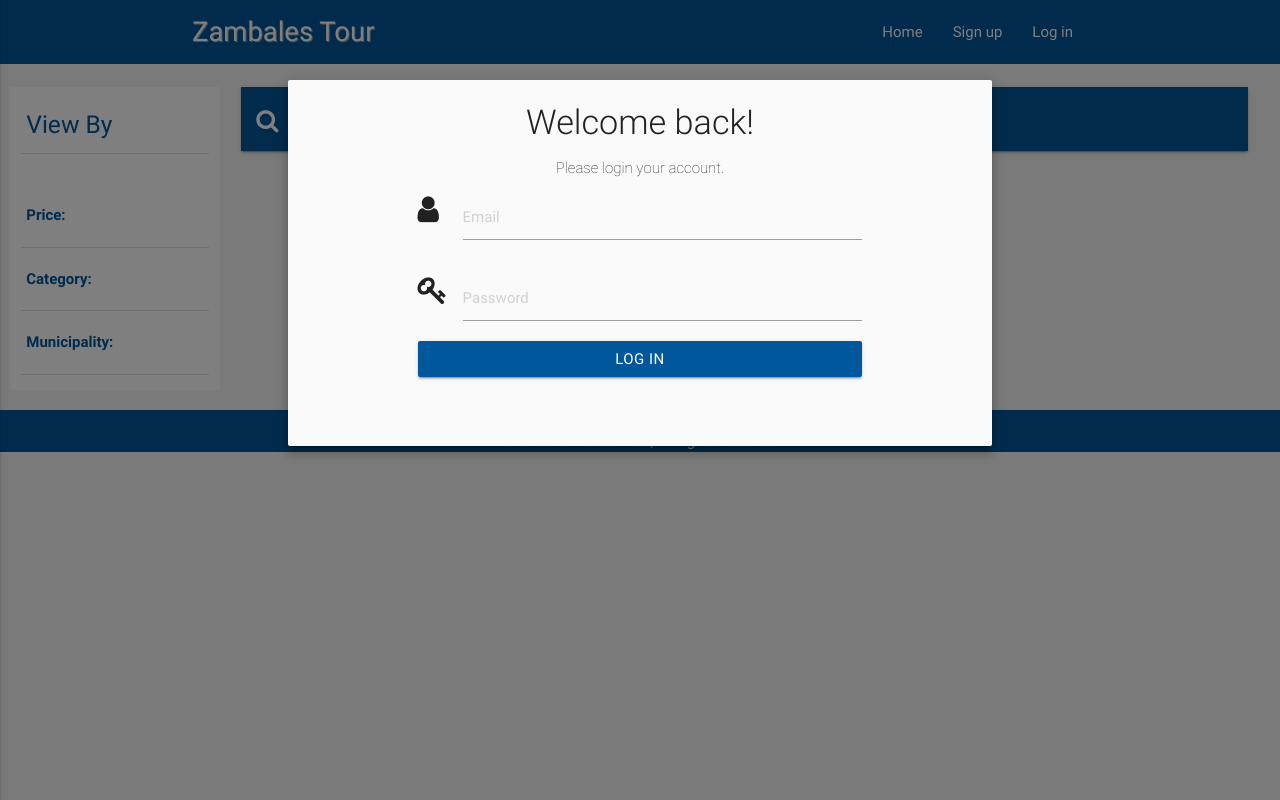
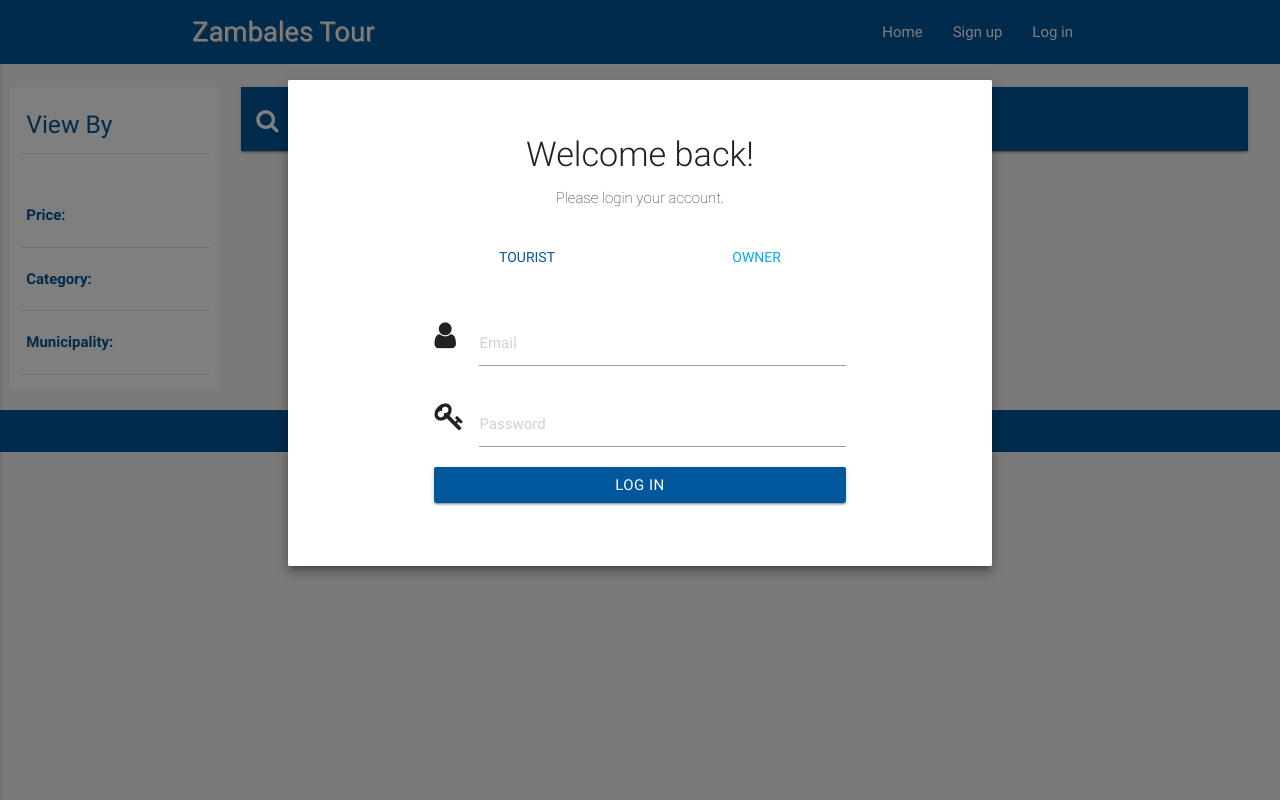
Before and after one commit to gerrybarron/MTourist4, a PHP site: page /destination.html in a window 1280 px wide, after a click on "Log in". Run offline with PHP 8.4, Linux system fonts and the light colour scheme; data that the repository does not hold is empty; some libraries are stand-ins or nearby versions.

Commit message:
Added new changes
Hide write reviews when user is a guest | added custom carousel | copy login/signup form for destination page

```diff
--- a/css/style.css
+++ b/css/style.css
@@ -681,3 +681,78 @@ body.poly-background{
 p{
     white-space: pre-line;
 }
+
+/* --FOR CUSTOM CAROUSEL-- */
+.mySlides {display: none;}
+.mySlides img {vertical-align: middle;}
+
+/* Slideshow container */
+.slideshow-container {
+  max-width: 1000px;
+  position: relative;
+  margin: auto;
+}
+
+/* Caption text */
+.text-slide {
+  color: #f2f2f2;
+  font-size: 15px;
+  padding: 8px 12px;
+  position: absolute;
+  bottom: 8px;
+  width: 100%;
+  text-align: center;
+}
+
+/* Number text (1/3 etc) */
+.numbertext {
+  color: #f2f2f2;
+  font-size: 12px;
+  padding: 8px 12px;
+  position: absolute;
+  top: 0;
+}
+
+/* The dots/bullets/indicators */
+.dot {
+  height: 15px;
+  width: 15px;
+  margin: 0 2px;
+  background-color: #bbb;
+  border-radius: 50%;
+  display: inline-block;
+  transition: background-color 0.6s ease;
+}
+
+.active-slide {
+  background-color: #717171;
+}
+
+/* Fading animation */
+.fade {
+  -webkit-animation-name: fade;
+  -webkit-animation-duration: 1.5s;
+  animation-name: fade;
+  animation-duration: 1.5s;
+}
+
+@-webkit-keyframes fade {
+  from {opacity: .4}
+  to {opacity: 1}
+}
+
+@keyframes fade {
+  from {opacity: .4}
+  to {opacity: 1}
+}
+
+/* On smaller screens, decrease text size */
+@media only screen and (max-width: 300px) {
+  .text-slide {font-size: 11px}
+}
+
+/* --END CUSTOM CAROUSEL-- */
+
+.hide{
+    display: none;
+}
--- a/destination.html
+++ b/destination.html
@@ -16,8 +16,6 @@
     <!--Import Google Icon Font-->
     <link href="https://fonts.googleapis.com/icon?family=Material+Icons" rel="stylesheet">
 
-    <!--Import materialize.css-->
-    <link type="text/css" rel="stylesheet" href="css/materialize.min.css"  media="screen,projection"/>
 
     <!-- Import rate css -->
     <link type="text/css" rel="stylesheet" href="css/jquery.rateyo.css"  media="screen,projection"/>
@@ -27,6 +25,8 @@
 
     <!-- Import fontawesome css -->
     <link type="text/css" rel="stylesheet" href="css/font-awesome.min.css"  media="screen,projection"/>
+    <!--Import materialize.css-->
+    <link type="text/css" rel="stylesheet" href="css/materialize.min.css"  media="screen,projection"/>
 
     <!-- Import Custom css -->
     <link type="text/css" rel="stylesheet" href="css/style.css"  media="screen,projection"/>
@@ -240,14 +240,26 @@
             </div>
         </div>
     </footer>
+
     <!-- loginModal Structure -->
     <div id="loginModal" class="modal">
-        <div class="modal-content container">
-            <form id="login_form" method="post" name="login_form">
+        <div class="modal-content white">
+            <div class="card z-depth-0">
+                <div class="card-content">
                     <!-- <br> -->
                     <h4 class="center light">Welcome back!</h4>
                     <p class="center thin">Please login your account.</p>
                     <p id="err-msg" class="red-text center thin"></p>
+                </div>
+                <div class="card-tabs container">
+                    <ul class="tabs tabs-fixed-width">
+                        <li class="tab"><a class="active" href="#tabTourist2">Tourist</a></li>
+                        <li class="tab"><a href="#tabOwner2">Owner</a></li>
+                    </ul>
+                </div>
+                <div class="card-content container">
+                    <div id="tabTourist2">
+                        <form id="login_form" method="post" name="login_form">
                             <div class="">
                                 <div class="input-field">
                                     <i class="fa fa-user prefix"></i>
@@ -259,39 +271,120 @@
                                 </div>
                             </div>
                             <button id="btn-login" type="submit" name="login" value="log in" class="waves-effect waves-light btn block light-blue darken-4">Log in</button>
-                <br>
-                <br>
-
-                <br>
                         </form>
+                    </div>
+                    <div id="tabOwner2">
+                        <form id="login_form2" method="post" name="login_form2">
+                            <div class="">
+                                <div class="input-field">
+                                    <i class="fa fa-user prefix"></i>
+                                    <input id="owner_email2" type="email" class="validate" name="owner_email2" placeholder="Email">
+                                </div>
+                                <div class="input-field">
+                                    <i class="fa fa-key prefix"></i>
+                                    <input id="owner_password3" type="password" class="validate" name="owner_password3" placeholder="Password">
+                                </div>
+                            </div>
+                            <button id="btn-owner-login" type="submit" name="owner-login" value="log in" class="waves-effect waves-light btn block light-blue darken-4">Log in</button>
+                        </form>
+                    </div>
+                </div>
+            </div>
         </div>
     </div>
 
     <!-- regModal Structure -->
     <div id="regModal" class="modal">
-        <div class="modal-content container">
-            <form id="reg_form" method="post" name="reg_form">
+            <div class="modal-content white">
+                <div class="card z-depth-0">
+                    <div class="card-content">
                         <!-- <br> -->
                         <h4 class="center thin">Create an account!</h4>
+                        <hr>
                         <p id="err-msg2" class="red-text center thin"></p>
                         <p id="scc-msg" class="green-text center thin"></p>
-                <div class="">
-                    <div class="input-field">
+                    </div>
+                    <div class="card-tabs">
+                        <ul class="tabs tabs-fixed-width">
+                            <li class="tab"><a class="active" href="#tabTourist">Tourist</a></li>
+                            <li class="tab"><a href="#tabOwner">Owner</a></li>
+                        </ul>
+                    </div>
+                    <div class="card-content">
+                        <div id="tabTourist">
+                            <form id="reg_form" method="post" name="reg_form">
+                                <div class="row">
+                                    <div class="input-field col l6 s12">
                                         <i class="fa fa-user prefix"></i>
+                                        <input id="fname2" type="text" class="validate" name="fname2" placeholder="First name">
+                                    </div>
+                                    <div class="input-field col l6 s12">
+                                        <i class="fa fa-user prefix"></i>
+                                        <input id="lname2" type="text" class="validate" name="lname2" placeholder="Last name">
+                                    </div>
+                                    <div class="input-field col l6 s12">
+                                        <i class="fa fa-envelope prefix"></i>
                                         <input id="usrnm2" type="email" class="validate" name="username2" placeholder="Email">
                                     </div>
-                    <div class="input-field">
+                                    <div class="input-field col l6 s12">
+                                        <i class="fa fa-phone prefix"></i>
+                                        <input id="cnum2" type="text" class="validate" name="cnum2" placeholder="Contact No.">
+                                    </div>
+                                    <div class="input-field col l6 s12">
                                         <i class="fa fa-key prefix"></i>
                                         <input id="psswrd2" type="password" class="validate" name="password2" placeholder="Password">
                                     </div>
-                    <div class="input-field">
+                                    <div class="input-field col l6 s12">
                                         <i class="fa fa-key prefix"></i>
                                         <input id="psswrd3" type="password" class="validate" name="password3" placeholder="Repeat password">
                                     </div>
                                 </div>
-                <a id="btn-register" name="register" class="waves-effect waves-light btn block light-blue darken-4"  onclick="signupform()">Sign up</a>
 
+                                <button id="btn-register" type="submit" name="register" class="waves-effect waves-light btn block light-blue darken-4">Sign up</button>
                             </form>
+                        </div>
+                        <div id="tabOwner">
+                            <form id="reg_form_owner" method="post" name="reg_form_owner">
+                                <div class="row">
+                                    <div class="input-field col l6 s12">
+                                        <i class="fa fa-user prefix"></i>
+                                        <input id="owner_username" type="text" class="validate" name="owner_username" placeholder="Username">
+                                    </div>
+                                    <div class="input-field col l6 s12">
+                                        <i class="fa fa-envelope prefix"></i>
+                                        <input id="owner_email" type="email" class="validate" name="owner_email" placeholder="Email">
+                                    </div>
+                                    <div class="input-field col l6 s12">
+                                        <i class="fa fa-user prefix"></i>
+                                        <input id="owner_name" type="text" class="validate" name="owner_name" placeholder="Full name">
+                                    </div>
+                                    <div class="input-field col l6 s12">
+                                        <i class="fa fa-phone prefix"></i>
+                                        <input id="owner_contact" type="text" class="validate" name="owner_contact" placeholder="Contact No.">
+                                    </div>
+                                    <div class="input-field col l6 s12">
+                                        <i class="fa fa-building prefix"></i>
+                                        <input id="owner_bName" type="text" class="validate" name="owner_bName" placeholder="Business Name">
+                                    </div>
+                                    <div class="input-field col l6 s12">
+                                        <i class="fa fa-building prefix"></i>
+                                        <input id="owner_bAddress" type="text" class="validate" name="owner_bAddress" placeholder="Business Address">
+                                    </div>
+                                    <div class="input-field col l6 s12">
+                                        <i class="fa fa-key prefix"></i>
+                                        <input id="owner_password" type="password" class="validate" name="owner_password" placeholder="Password">
+                                    </div>
+                                    <div class="input-field col l6 s12">
+                                        <i class="fa fa-key prefix"></i>
+                                        <input id="owner_password2" type="password" class="validate" name="owner_password2" placeholder="Repeat password">
+                                    </div>
+                                </div>
+
+                                <button id="owner_btn_register" type="submit" name="register" class="waves-effect waves-light btn block light-blue darken-4">Sign up</button>
+                            </form>
+                        </div>
+                    </div>
+                </div>
             </div>
         </div>
 
@@ -529,5 +653,37 @@
             });
         });
     </script>
+    <script>
+        // FOR CUSTOM CAROUSEL SCRIPT
+        var slideIndex = 0;
+        showSlides();
+
+        function showSlides() {
+            var i;
+            var slides = document.getElementsByClassName("mySlides");
+            var dots = document.getElementsByClassName("dot");
+            for (i = 0; i < slides.length; i++) {
+                slides[i].style.display = "none";
+            }
+            slideIndex++;
+            if (slideIndex > slides.length) {slideIndex = 1}
+            for (i = 0; i < dots.length; i++) {
+                dots[i].className = dots[i].className.replace(" active-slide", "");
+            }
+            slides[slideIndex-1].style.display = "block";
+            dots[slideIndex-1].className += " active-slide";
+            setTimeout(showSlides, 5000); // Change image every 5 seconds
+        }
+    </script>
+    <script>
+        $(function () {
+         var validUser = localStorage.getItem("validation");
+         console.log(validUser);
+        if(validUser == null || validUser == ""){
+            $(".add-reviews").addClass("hide");
+            console.log('No data');
+        }
+        });
+    </script>
 </body>
 </html>
--- a/js/init.js
+++ b/js/init.js
@@ -3,7 +3,7 @@
 
     // Plugin initialization
     $('.carousel.carousel-slider').carousel({
-      fullWidth: false
+      fullWidth: true
     });
     $('ul.tabs').tabs('select_tab', 'tCon');
     $('.carousel').carousel();
```
Also changed, not shown: other parts of destination.html (+44 -13 lines). Lines whose indentation alone changed are shown as unchanged.
